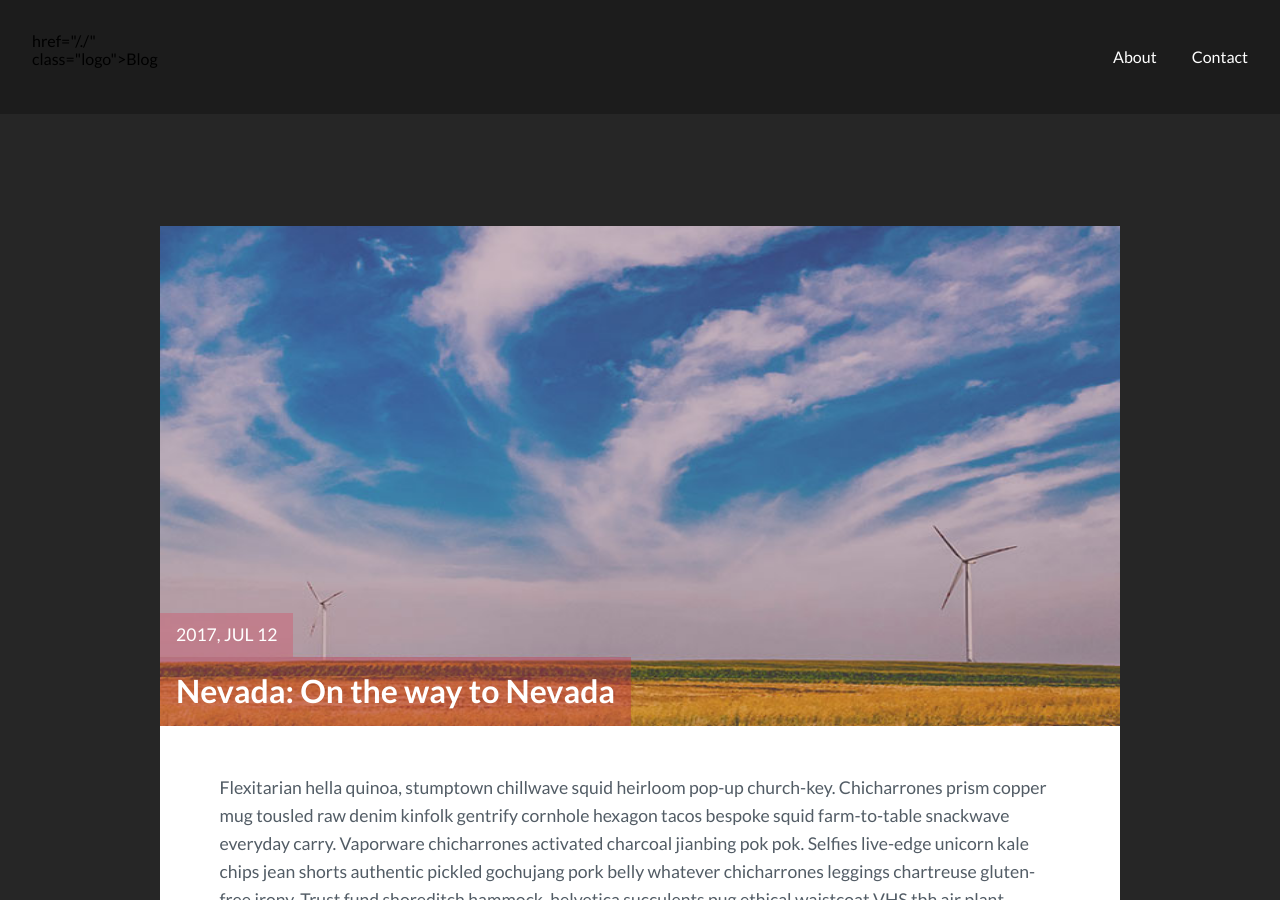
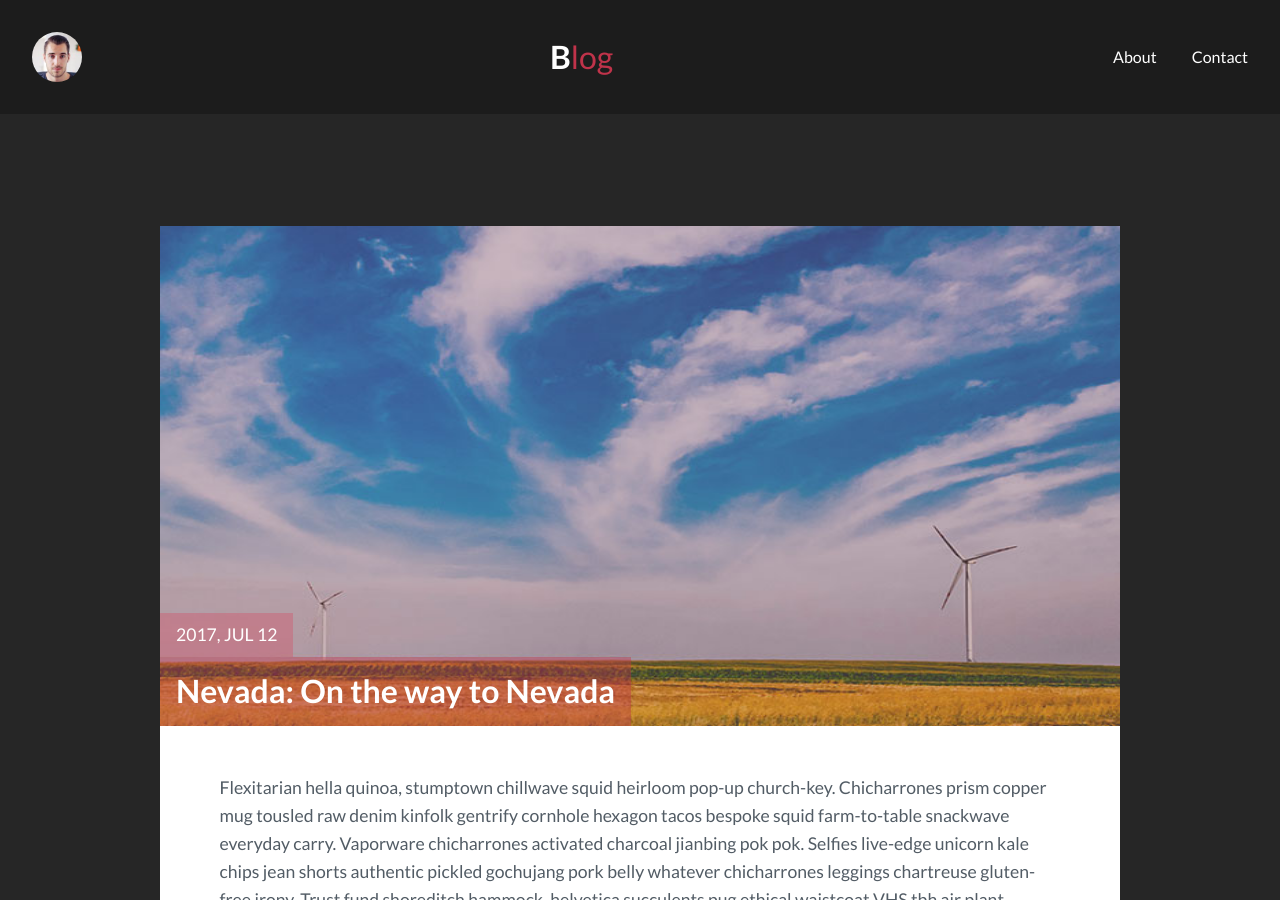
Before and after one commit to 73stefano/73stefano.github.io, a Jekyll site: the page built from _posts/2017-07-12-nevada-on-the-way-to-nevada.markdown, in a window 1280 px wide and 900 px high. Built offline with Jekyll 4.4.1, drawn with Linux system fonts in a browser that asks for light colours; comment, search, counter and statistics services are not loaded.

Commit message:
Update header.html

```diff
--- a/_includes/header.html
+++ b/_includes/header.html
@@ -1,6 +1,7 @@
 
 <header class="main_header">
-  <a  <img src="{{site.baseurl}}/assets/img/face.jpg" class="img-circle" alt="StefanoPica" > href="{{site.baseurl}}/" class="logo">{% if site.logo %}{{site.logo}}{% else %}B<span>log</span>{% endif %}
+  <img src="{{site.baseurl}}/assets/img/face.jpg" class="img-circle" >
+  <a href="{{site.baseurl}}/" class="logo">{% if site.logo %}{{site.logo}}{% else %}B<span>log</span>{% endif %}
       <!--add logo-->
   </a>
   <nav class="main_menu">
```
